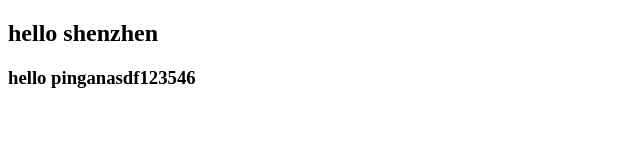
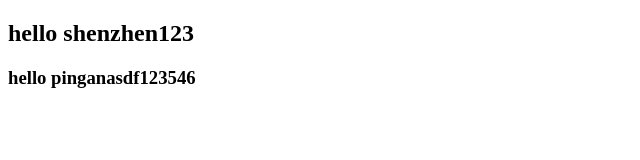
Before and after one commit to lxf211713/lxfcode, a plain HTML site: page vue_pro1/01.html in a window 1280 px wide. Shown: the full height of the page, 0-640 px from the left. Drawn offline with Linux system fonts and the light colour scheme.

Commit message:
lxf211713

```diff
--- a/vue_pro1/01.html
+++ b/vue_pro1/01.html
@@ -7,7 +7,7 @@
     <title>Document</title>
 </head>
 <body>
-    <h2>hello shenzhen</h2>
+    <h2>hello shenzhen123</h2>
     <h3>hello pinganasdf123546</h3>
 </body>
 </html>
```
